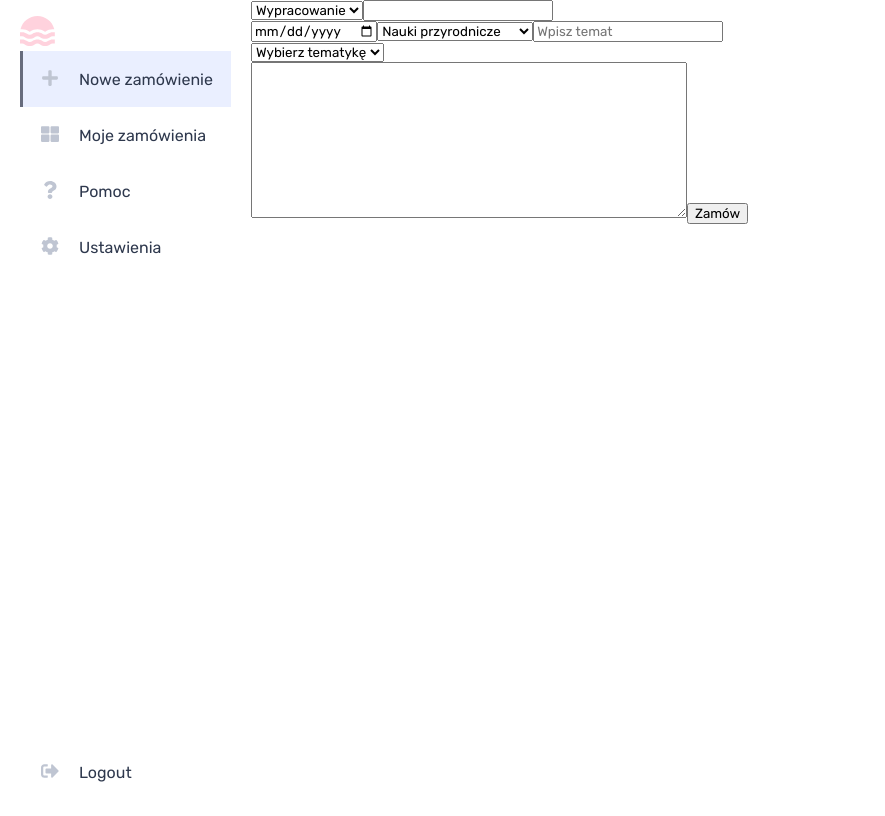
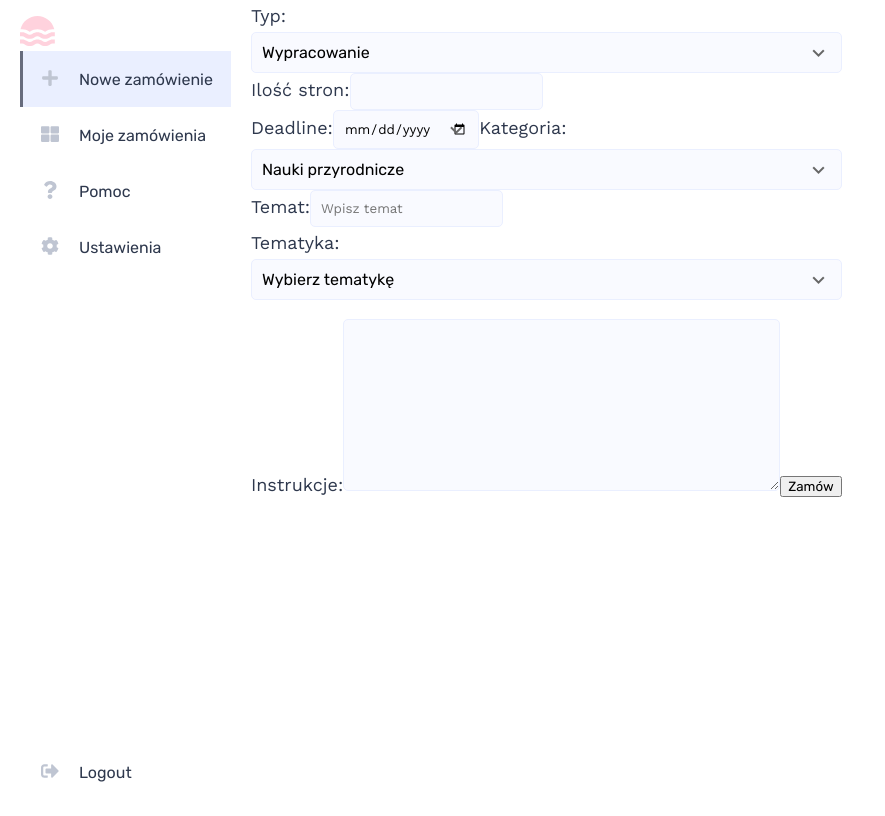
Before and after one commit to Wypracowania/Frontend, a React (Create React App) app: page /noweZamowienie in a window 1280 px wide. Shown: the whole page, without its empty margins (0-885 px from the left). Built offline with nearby package versions, Linux system fonts and the light colour scheme.

Commit message:
Added styles

```diff
--- a/src/pages/orders/allOrders.js
+++ b/src/pages/orders/allOrders.js
@@ -1,13 +1,13 @@
 import React, { useEffect, useState } from 'react';
 import { FETCH_ORDERS_URL } from 'globalVariables';
+import { NavLink } from 'react-router-dom';
 import AuthenticationWrapper from '../authentication/Authentication';
-
+import "../../styles/allOrders.scss";
 
 const AllOrders = () => {
   const [orders, setOrders] = useState([]);
 
   useEffect(() => {
-
     fetch(FETCH_ORDERS_URL,{
       Allow: 'OPTIONS',
       method: 'GET',
@@ -21,12 +21,21 @@ const AllOrders = () => {
       .then((response) => {
         setOrders(response);
       })
-  }, [orders])
+  }, [])
 
 
   return (
     <AuthenticationWrapper>
-      <div>
+      <div className="allOrders">
+        <div>
+        <h2 className="allOrders__title">Moje zamówienia</h2>
+        <div className="allOrders__newOrderLink">
+          <NavLink to="/noweZamowienie" className="navside__link">
+          <span>+</span>
+          <span>Nowe zamówienie</span>
+          </NavLink>
+        </div>
+        </div>
       {orders.map(order => (
         <div>
         <p>{order.topic}</p>
--- a/src/pages/orders/newOrder.js
+++ b/src/pages/orders/newOrder.js
@@ -1,24 +1,13 @@
 import React, { useEffect, useState } from 'react';
 import { ADD_ORDER_URL } from 'globalVariables';
 import { getUsername } from 'authentication';
-import { Redirect } from 'react-router-dom'
-import { useDispatch, useSelector, connect } from 'react-redux'
-
-
-// Przykład użycia redux dla jednego komponentu, do drugiego musisz nieco pozmieniać nazwy ;)
-
-const firstStepDataUpload = ( data ) => ({
-  type: "FIRST_STEP_SUCCESS",
-  // Tutaj przekazujesz obiekt danych z zamówienia (etapu 1)
-  payload: data
-  //
-});
+import { Redirect } from 'react-router-dom';
+import "../../styles/newOrder.scss";
 
 
 const NewOrder = () => {
-
   // Username for relation in database
-  const initialOrder = {
+  let initialOrder = {
     username: getUsername()
   }
 
@@ -28,28 +17,13 @@ const NewOrder = () => {
   // returned in response when created
   const [id, setID] = useState(null);
 
-// Tutaj możesz odczytać co masz w globalnym stanie (poprzez użycie tej funkcji)
-  const firstStepData = useSelector(
-    state => state.firstStep
-  );
 
-  // Aby zmienić stan globalny, użyj dispatch(firstStepDataUpload)
-  const dispatch = useDispatch()
 
   useEffect(() =>{
-
     if(isSubmited === false){
       return;
     }
-
-    // ------------------------ PRZYKŁAD UŻYCIA ---------------------------
-    // Zmieniamy stan
-    dispatch(firstStepDataUpload(orderData))
-    // Odczytujemy zmiany
-    console.log(firstStepData)
-    // ------------------------ PRZYKŁAD UŻYCIA ---------------------------
-
-
+    else{
     fetch(ADD_ORDER_URL, {
       method: 'POST',
       headers: {
@@ -69,31 +43,40 @@ const NewOrder = () => {
     .catch((err) => {
       console.log(err);
     });
-
+  }
   changeSubmit(false);
   }, [isSubmited])
 
   return (
-      <div>
+      <div className="newOrder">
       <form onSubmit={ e => {e.preventDefault(); changeSubmit(true)} } >
-        <select onChange={(e) => {changeOrderData({ ...orderData, [e.target.name]: e.target.value })}} name="document" id="type" >
+      <label for="type" className="newOrder__form-label">Typ:</label>
+      <div class="form-element">
+        <select className="newOrder__select" onChange={(e) => {changeOrderData({ ...orderData, [e.target.name]: e.target.value })}} name="document" id="type" >
           <option value="WYP">Wypracowanie</option>
           <option value="ESE">Esej</option>
         </select>
+        </div>
+        <label className="newOrder__form-label" for="pages">Ilość stron:</label>
         <input
+          className="form-element"
           type="number"
           name="pages"
           id="pages"
           onChange={(e) => {changeOrderData({ ...orderData, [e.target.name]: e.target.value })}}
         />
         <br />
+        <label className="newOrder__form-label" for="deadline">Deadline:</label>
         <input
+          className="form-element"
           type="date"
           name="deadline"
           id="deadline"
           placeholder="Ustaw datę"
           onChange={(e) => {changeOrderData({ ...orderData, [e.target.name]: e.target.value })}}
         />
+        <label className="newOrder__form-label" for="category">Kategoria:</label>
+        <div class="form-element">
         <select
           name="category"
           id="category"
@@ -103,7 +86,10 @@ const NewOrder = () => {
           <option value="HUM">Nauki humanistyczne</option>
           <option value="ŚCI">Nauki ścisłe</option>
         </select>
+        </div>
+        <label className="newOrder__form-label" for="topic">Temat:</label>
         <input
+          className="form-element"
           type="text"
           name="topic"
           id="topic"
@@ -111,6 +97,8 @@ const NewOrder = () => {
           onChange={(e) => {changeOrderData({ ...orderData, [e.target.name]: e.target.value })}}
         />
         <br />
+        <label className="newOrder__form-label" for="subject">Tematyka:</label>
+        <div class="form-element">
         <select
           name="subject"
           id="subject"
@@ -122,8 +110,10 @@ const NewOrder = () => {
           <option value="Esej">Esej</option>
           <option value="Wypracowanie">Wypracowanie</option>
         </select>
+        </div>
         <br />
-        <textarea name="instructions" rows="10" cols="50" onChange={(e) => {changeOrderData({ ...orderData, [e.target.name]: e.target.value })}} />
+        <label className="newOrder__form-label" for="instructions">Instrukcje:</label>
+        <textarea className="form-element" name="instructions" rows="10" cols="50" onChange={(e) => {changeOrderData({ ...orderData, [e.target.name]: e.target.value })}} />
         <button type="submit">Zamów</button>
       </form>
       {/* Sledzenie zamówienia po jego utworzeniu. Etap licytacji */}
@@ -132,4 +122,4 @@ const NewOrder = () => {
   );
 };
 
-export default NewOrder
+export default NewOrder;
--- /dev/null
+++ b/src/styles/allOrders.scss
@@ -0,0 +1,22 @@
+// IMPORTS
+
+@import "./variables.scss";
+
+//ALL ORDERS STYLES
+
+.allOrders__title{
+    font-family: Work Sans;
+    font-style: normal;
+    font-weight: normal;
+    font-size: 28px;
+    line-height: 33px;
+    display: flex;
+    align-items: center;
+    letter-spacing: -2px;
+}
+
+.allOrders__newOrderLink{
+    font-family: Work Sans;
+    padding: 6px;
+    background-color: #0078CE;
+}
--- /dev/null
+++ b/src/styles/newOrder.scss
@@ -0,0 +1,48 @@
+
+.newOrder__select{
+    background: rgba(224, 231, 255, 0.2);
+    border: 1px solid #EAEFFF;
+    box-sizing: border-box;
+    border-radius: 5px;
+    }
+
+    .newOrder__form-label{
+        font-family: Work Sans;
+        font-style: normal;
+        font-weight: 300;
+        font-size: 18px;
+        line-height: 32px;
+        color: #2E384D;
+    }
+
+
+    // GLOBAL SELECT CONTAINERS
+    .form-element {
+        font-family: Work Sans;
+        padding: 10px;
+        border: 1px solid #EAEFFF;
+        position: relative;
+        border-radius: 5px;
+        background: rgba(224, 231, 255, 0.2);
+      }
+      .form-element select {
+        width: 100%;
+        border: 0;
+        font-size: 16px;
+        background: transparent;
+        outline: none;
+        -webkit-appearance: none;
+           -moz-appearance: none;
+                appearance: none;
+      }
+      .form-element:after {
+        content: 'keyboard_arrow_down';
+        font-family: 'material icons';
+        font-size: 24px;
+        color: #666;
+        position: absolute;
+        right: 10px;
+        top: 50%;
+        transform: translateY(-50%);
+        pointer-events: none;
+      }
--- a/src/styles/variables.scss
+++ b/src/styles/variables.scss
@@ -1,5 +1,7 @@
 // In this file all variables will be stored
 
+@import url('https://fonts.googleapis.com/css2?family=Work+Sans&display=swap'); // font from fontawsome
+@import url('https://fonts.googleapis.com/icon?family=Material+Icons'); // Arrow used in select elements
 $background: white;
 $navLinksColor:#eaefff;
 $fontColor:#2E384D;
```
